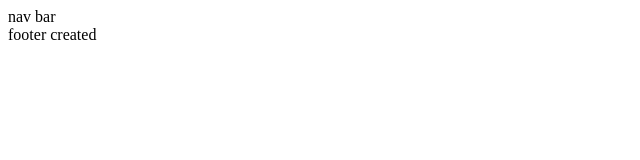
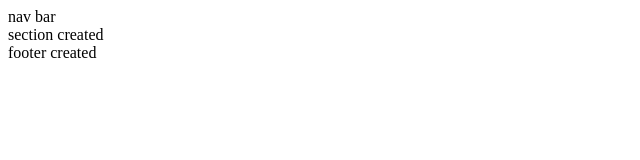
Before and after one commit to aashutoshdahal1/git-try, a plain HTML site: page index.html in a window 1280 px wide. Shown: the whole page, without its empty margins (0-640 px from the left). Drawn offline with Linux system fonts and the light colour scheme.

Commit message:
section added

```diff
--- a/index.html
+++ b/index.html
@@ -7,6 +7,9 @@
   </head>
   <body>
     <nav>nav bar</nav>
+    <section>
+        section created
+    </section>
     <footer>
         footer created
     </footer>
```
